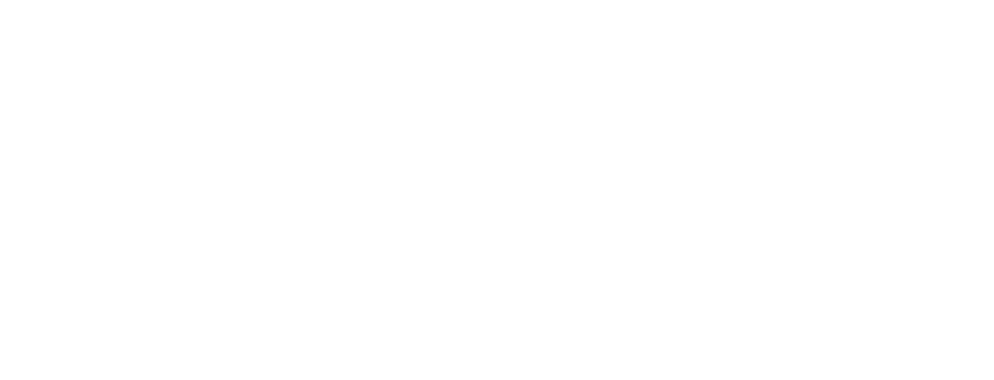
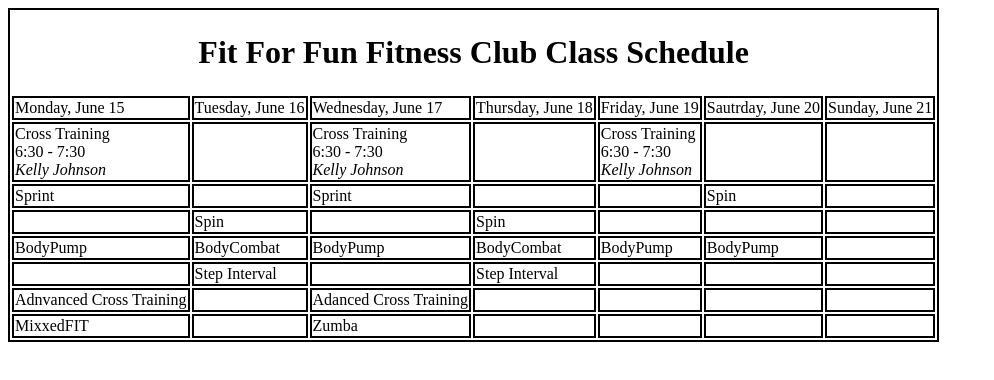
Before and after one commit to kiwalk8/walkerfitforfun, a plain HTML site: page classes.html in a window 1280 px wide. Shown: the whole page, without its empty margins (0-994 px from the left). Drawn offline with Linux system fonts and the light colour scheme.

Commit message:
added table and forms

```diff
--- a/classes.html
+++ b/classes.html
@@ -3,9 +3,92 @@
 <head>
     <meta charset="UTF-8">
     <meta name="viewport" content="width=device-width, initial-scale=1.0">
-    <title>Document</title>
+    <title>4F Club Schedule</title>
+    <link rel="stylesheet" href="styles.css">
 </head>
 <body>
+    <table>
+        <th colspan="7">
+            <h1>Fit For Fun Fitness Club Class Schedule</h1>
+        </th>
+        <tr>
+            <td>Monday, June 15</td>
+            <td>Tuesday, June 16</td>
+            <td>Wednesday, June 17</td>
+            <td>Thursday, June 18</td>
+            <td>Friday, June 19</td>
+            <td>Sautrday, June 20</td>
+            <td>Sunday, June 21</td>
+        </tr>
+        <tr>
+            <td>Cross Training
+                <br>6:30 - 7:30 <br> <em>Kelly Johnson</em>
+            </td>
+            <td></td>
+            <td>Cross Training
+                <br>6:30 - 7:30 <br> <em>Kelly Johnson</em>
+            </td>
+            <td></td>
+            <td>Cross Training
+                <br>6:30 - 7:30 <br> <em>Kelly Johnson</em></td>
+            <td></td>
+            <td></td>
+        </tr>
+        <tr>
+            <td>Sprint</td>
+            <td></td>
+            <td>Sprint</td>
+            <td></td>
+            <td></td>
+            <td>Spin</td>
+            <td></td>
+        </tr>
+        <tr>
+            <td></td>
+            <td>Spin</td>
+            <td></td>
+            <td>Spin</td>
+            <td></td>
+            <td></td>
+            <td></td>
+        </tr>
+        <tr>
+            <td>BodyPump</td>
+            <td>BodyCombat</td>
+            <td>BodyPump</td>
+            <td>BodyCombat</td>
+            <td>BodyPump</td>
+            <td>BodyPump</td>
+            <td></td>
+        </tr>
+        <tr>
+            <td></td>
+            <td>Step Interval</td>
+            <td></td>
+            <td>Step Interval</td>
+            <td></td>
+            <td></td>
+            <td></td>
+        </tr>
+        <tr>
+            <td>Adnvanced Cross Training</td>
+            <td></td>
+            <td>Adanced Cross Training</td>
+            <td></td>
+            <td></td>
+            <td></td>
+            <td></td>
+        </tr>
+        <tr>
+            <td>MixxedFIT</td>
+            <td></td>
+            <td>Zumba</td>
+            <td></td>
+            <td></td>
+            <td></td>
+            <td></td>
+        </tr>
 
+    </table>
 </body>
 </html>
--- a/styles.css
+++ b/styles.css
@@ -0,0 +1,5 @@
+table, tr, td {
+    border: 2px;
+    border-style: solid;
+    border-color: black;
+}
```
Also changed, not shown: index.html (+13 -0 lines), info.html (added, +66 -0 lines).
